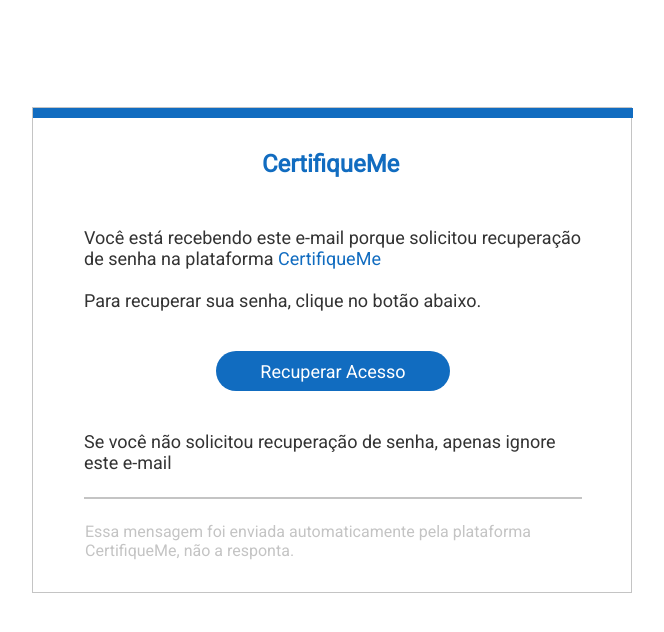
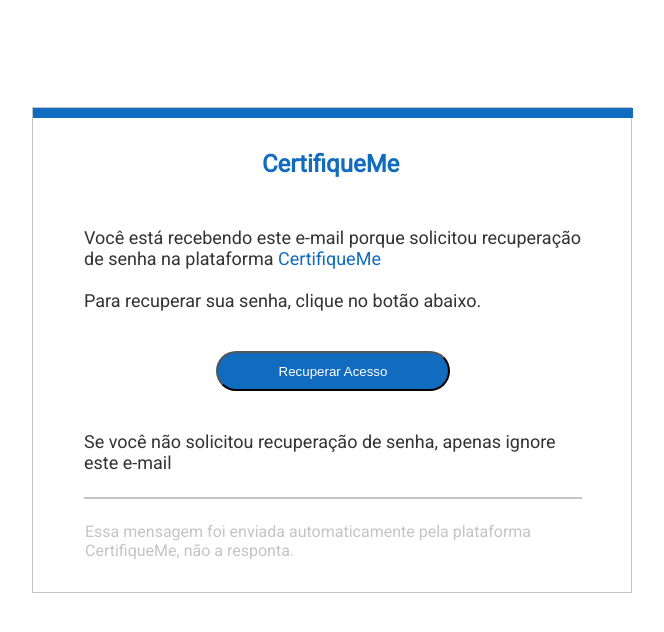
Before and after one commit to Digo2088/PWU, a plain HTML site: page index.html in a window 1280 px wide. Shown: the whole page, without its empty margins (308-972 px from the left). Drawn offline with Linux system fonts and the light colour scheme.

Commit message:
Add files via upload

```diff
--- a/Assets/Css/style.css
+++ b/Assets/Css/style.css
@@ -3,7 +3,6 @@
     margin: 0;
     padding: 0;
 }
-
 .container {
     width: auto;
     height: 700px;
@@ -13,13 +12,11 @@
     justify-content: center;
     align-items: center
 }
-
 .box {
     width: 600px;
     height: 486px;
     border: 1px solid #c4c4c4;
 }
-
 .cabecalho{
     width: 600px;
     height: 10px;
@@ -28,7 +25,6 @@
     margin-bottom: 32px;
     background-color: #116cc0;
 }
-
 .title{
     width: 142px;
     height: 28px;
@@ -43,7 +39,6 @@
     color: #116cc0;
 }
 .texto{
-
     width: 498px;
     height: 231px;
     margin: 0px 51px 39px;
@@ -54,18 +49,13 @@
     line-height: 21px;
     color: #333333;
 }
-.botão{
+button{
     width: 234px;
     height: 40px;
     margin: 40px 132px;
     border-radius: 20px;
     color: #fff;
     background-color: #116cc0;
-}
-.botão p{
-    text-align: center;
-    padding-top: 10px;
-
 }
 .rodape{
     width: 498px;
@@ -75,7 +65,6 @@
     margin: 39px 51px 24px;
     border: 1px solid #c4c4c4;
 }
-
 .rodape p{
     font-family: 'Roboto', sans-serif;
     font-style: normal;
--- a/index.html
+++ b/index.html
@@ -22,7 +22,7 @@
                    <span style="color: #116cc0;">CertifiqueMe</span> <br><br> Para recuperar sua senha,
                     clique no botão abaixo.
                 </p>
-                <div class="botão"><p>Recuperar Acesso</p></div>
+                <button type="button">Recuperar Acesso</button>
                 <p>
                     Se você não solicitou recuperação de senha, apenas ignore este e-mail
                 </p>
```
